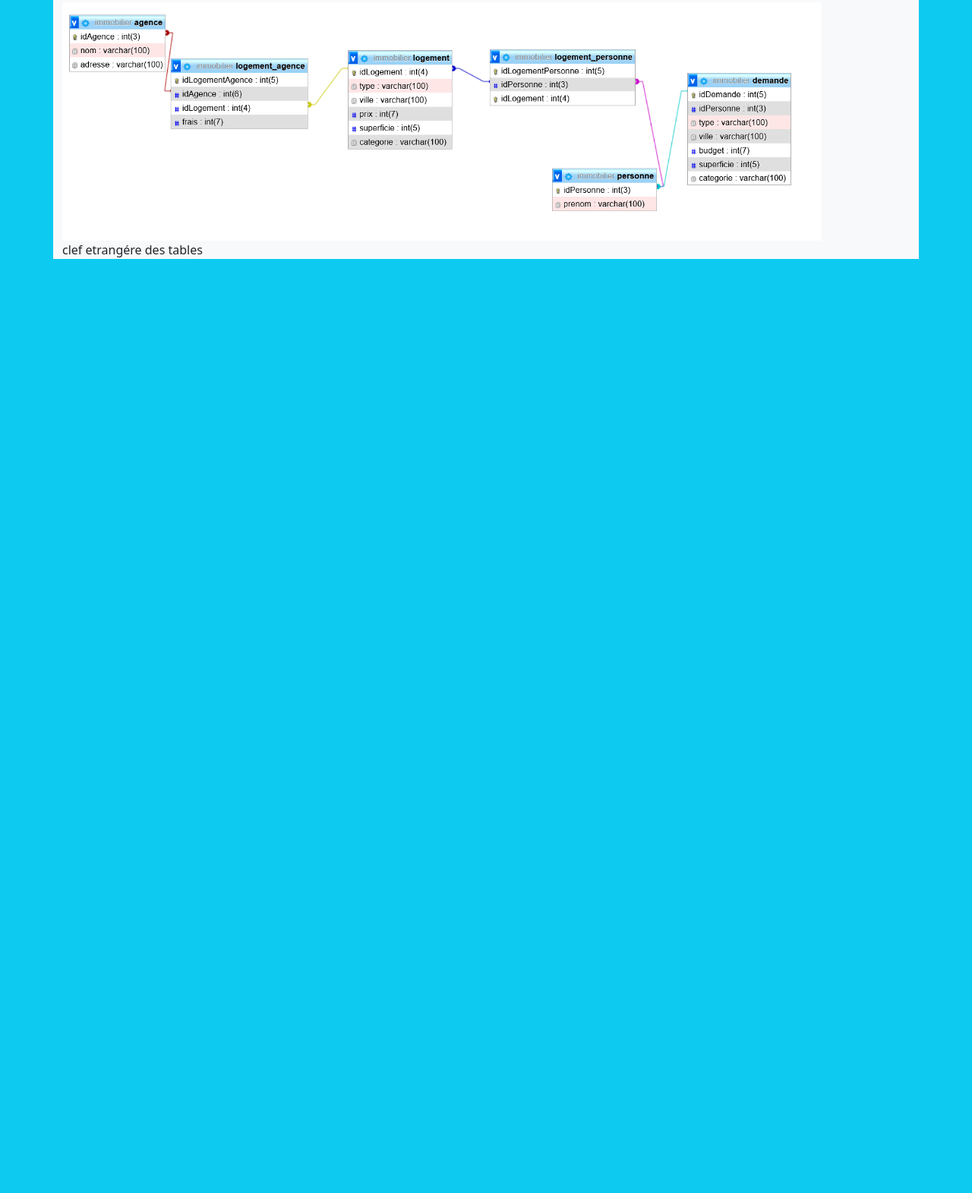
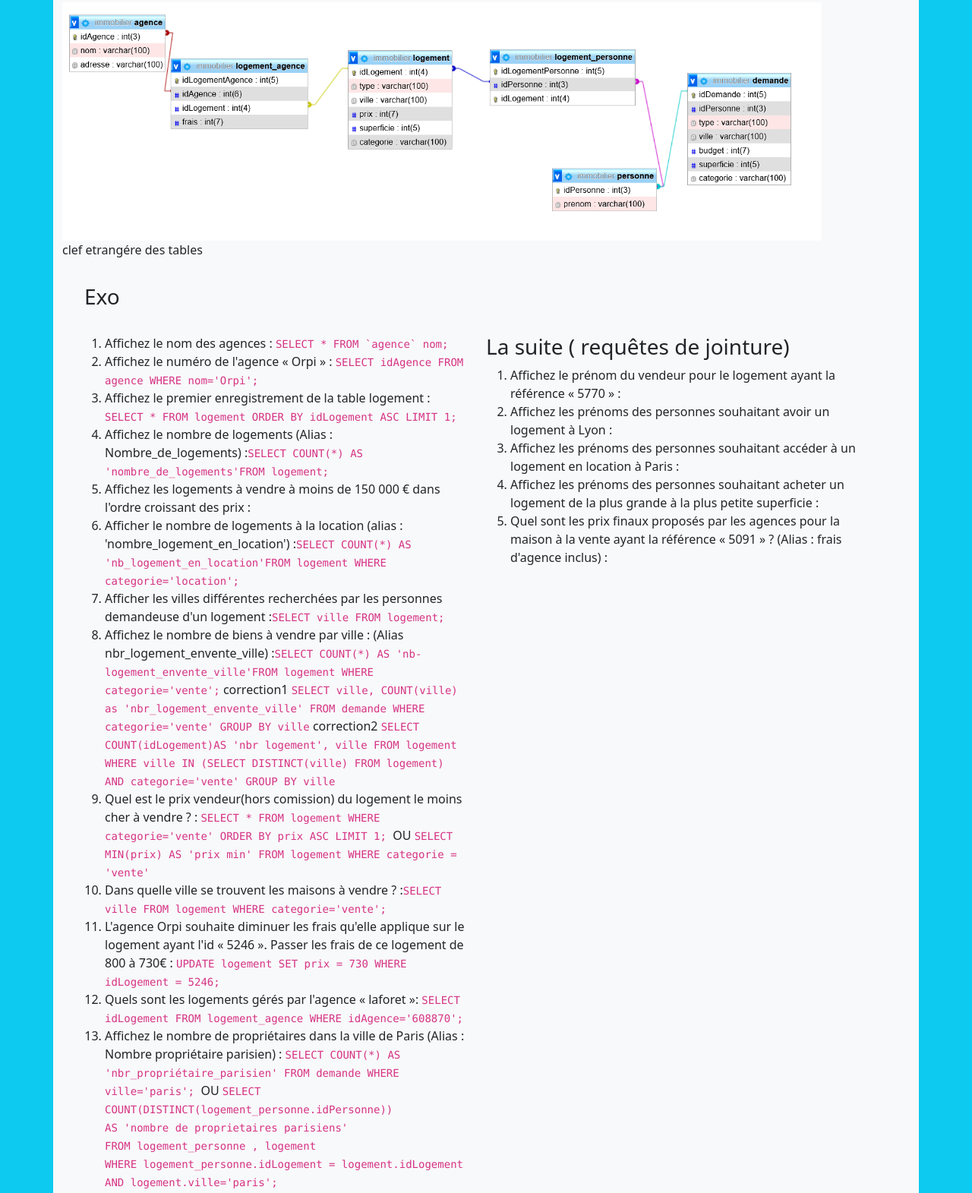
Before and after one commit to 1Mirl/coursMyQSL, a plain HTML site: page 06_immobillier.html in a window 1280 px wide. Shown: the part 2652-4223 px from the top of the page at 76% size. Before the commit the page ends 3017 px from the top, so only its background shows below. Drawn offline with nearby package versions, Linux system fonts and the light colour scheme.

Commit message:
maj MySQL
Exo MySQL

```diff
--- a/06_immobillier.html
+++ b/06_immobillier.html
@@ -154,6 +154,48 @@
             <img style="width: 1000px;" src="img/clef etranger 2.PNG" alt="clef etranger 2">
             <figcaption>clef etrangére des tables</figcaption>
         </figure>
+
+        <div class="row container">
+            <h3 class="alert alert success">Exo</h3>
+            <div class="col-md-6">
+                <ol>
+                    <li>Affichez le nom des agences : <code>SELECT * FROM `agence` nom; </code></li>
+                    <li>Affichez le numéro de l'agence « Orpi » : <code>SELECT idAgence FROM agence WHERE nom='Orpi'; </code></li>
+                    <li>Affichez le premier enregistrement de la table logement : <code>SELECT * FROM logement ORDER BY idLogement ASC LIMIT 1; </code></li>
+                    <li>Affichez le nombre de logements (Alias : Nombre_de_logements) :<code>SELECT COUNT(*) AS 'nombre_de_logements'FROM logement; </code></li>
+                    <li>Affichez les logements à vendre à moins de 150 000 € dans l'ordre croissant des prix :<code></code></li>
+                    <li>Afficher le nombre de logements à la location (alias : 'nombre_logement_en_location') :<code>SELECT COUNT(*) AS 'nb_logement_en_location'FROM logement WHERE categorie='location';</code></li>
+                    <li>Afficher les villes différentes recherchées par les personnes demandeuse d'un logement :<code>SELECT ville FROM logement; </code></li>
+                    <li>Affichez le nombre de biens à vendre par ville : (Alias  nbr_logement_envente_ville) :<code>SELECT COUNT(*) AS 'nb-logement_envente_ville'FROM logement WHERE categorie='vente';</code> correction1 <code>SELECT ville, COUNT(ville) as 'nbr_logement_envente_ville' FROM demande WHERE categorie='vente' GROUP BY ville</code> correction2 <code> SELECT COUNT(idLogement)AS 'nbr logement', ville
+                        FROM logement
+                        WHERE ville IN (SELECT DISTINCT(ville) FROM logement)
+                        AND categorie='vente'
+                        GROUP BY ville</code></li>
+
+                    <li>Quel est le prix vendeur(hors comission) du logement le moins cher à vendre ? : <code>SELECT * FROM logement WHERE categorie='vente' ORDER BY prix ASC LIMIT 1; </code> OU <code>SELECT MIN(prix) AS 'prix min' FROM logement WHERE categorie = 'vente'</code></li>
+                    <li>Dans quelle ville se trouvent les maisons à vendre ? :<code>SELECT ville FROM logement WHERE categorie='vente'; </code></li>
+                    <li>L'agence Orpi souhaite diminuer les frais qu'elle applique sur le logement ayant l'id « 5246 ». Passer les frais de ce logement de 800 à 730€ : <code>UPDATE logement SET prix = 730 WHERE idLogement = 5246; </code></li>
+                    <li>Quels sont les logements gérés par l'agence « laforet »: <code>SELECT idLogement FROM logement_agence WHERE idAgence='608870'; </code></li>
+
+                    <li>Affichez le nombre de propriétaires dans la ville de Paris (Alias : Nombre propriétaire parisien) : <code>SELECT COUNT(*) AS 'nbr_propriétaire_parisien' FROM demande WHERE ville='paris'; </code> OU <code>SELECT COUNT(DISTINCT(logement_personne.idPersonne)) <br>
+                        AS 'nombre de proprietaires parisiens' <br>
+                        FROM logement_personne , logement <br>
+                        WHERE logement_personne.idLogement = logement.idLogement <br>
+                        AND logement.ville='paris';</code></li>
+                    <li>Afficher les infos des trois premières personnes souhaitant acheter un logement : <code>SELECT * FROM personne, demande WHERE personne.idPersonne = demande.idPersonne AND demande.categorie = 'vente' ORDER BY demande.idDemande LIMIT 0,3;</code></li>
+                </ol>
+            </div>
+            <div class="col-md-6">
+                <h3>La suite ( requêtes de jointure) </h3>
+                <ol>
+                    <li>Affichez le prénom du vendeur pour le logement ayant la référence « 5770 » :<code></code></li>
+                    <li>Affichez les prénoms des personnes souhaitant avoir un logement à Lyon :<code></code></li>
+                    <li>Affichez les prénoms des personnes souhaitant accéder à un logement en location à Paris :<code></code></li>
+                    <li>Affichez les prénoms des personnes souhaitant acheter un logement de la plus grande à la plus petite superficie : <code></code></li>
+                    <li>Quel sont les prix finaux proposés par les agences pour la maison à la vente ayant la référence « 5091 » ? (Alias :  frais d'agence inclus) : <code></code></li>
+                </ol>
+            </div>
+        </div>
     </section>
 
      <!-- Optional JavaScript -->
```
